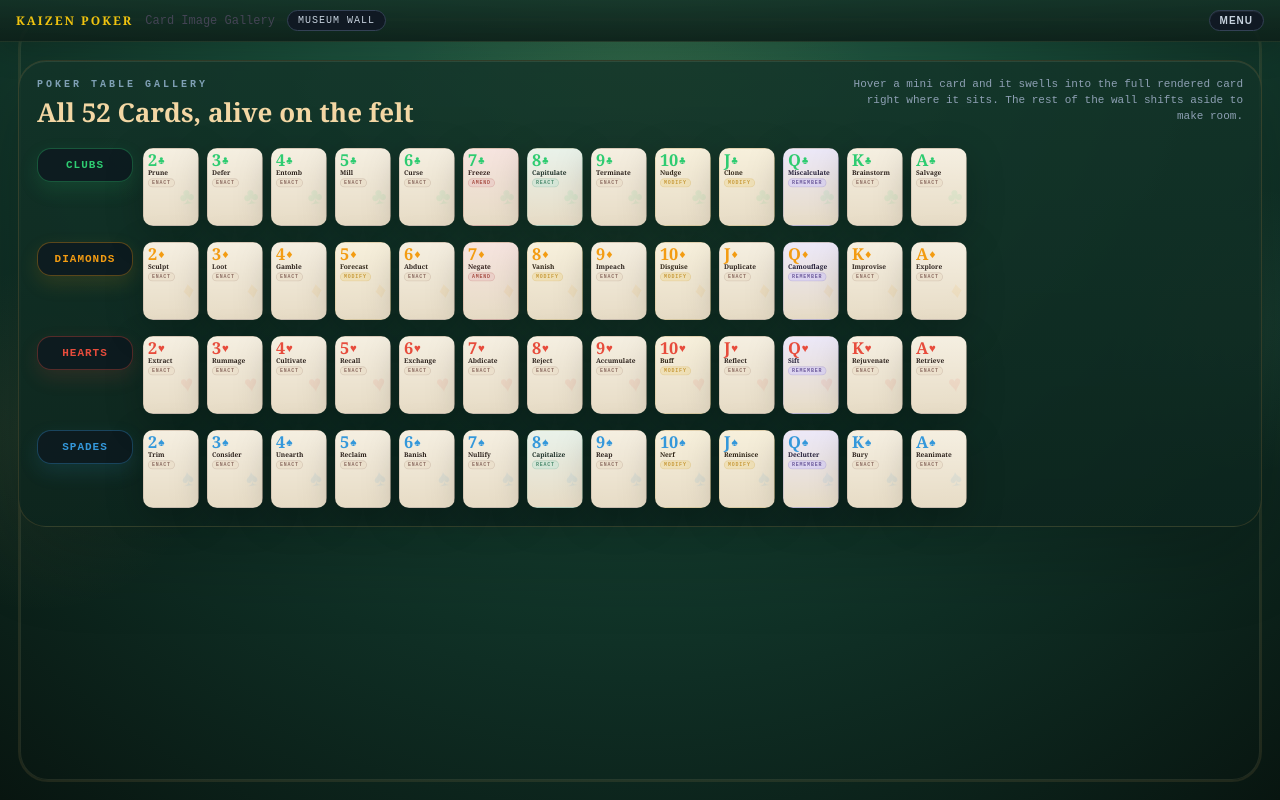
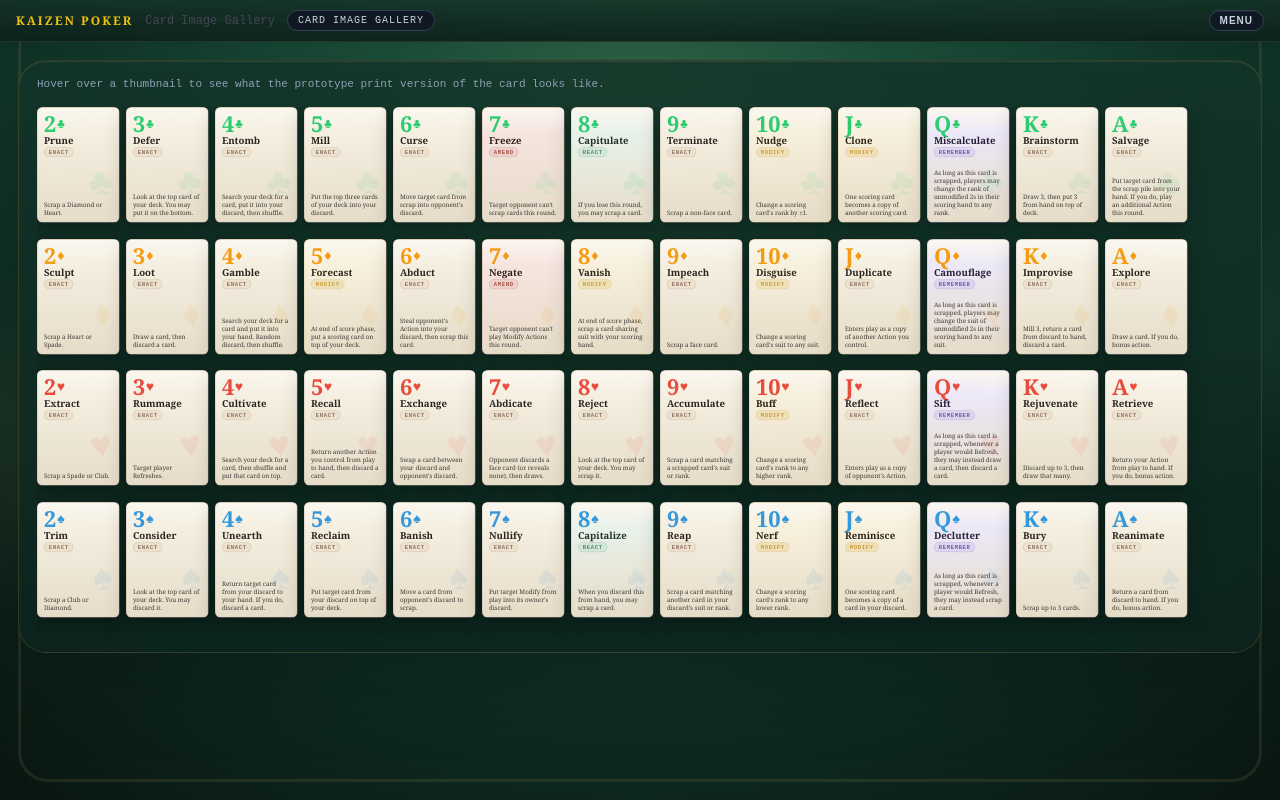
Before and after one commit to dsparks/kaizen-poker, a React (Vite) app: page / in a window 1280 px wide. Both pictures are taken after a click on the button "Card Image Gallery". Built offline with nearby package versions, Linux system fonts and the light colour scheme.

Commit message:
image gallery

```diff
--- a/src/KaizenPoker.jsx
+++ b/src/KaizenPoker.jsx
@@ -417,38 +417,18 @@ function VictoryCascade({winner,cards=[]}){if(!winner||winner==="TIE")return nul
       </div>
     </div>)}
   </div>);}
-function GalleryWallCard({id,hovered,onHover,onLeave,influence=0,direction=0}){const c=CM[id];const src=getRenderedCardSrc(c.name);
-  const[tilt,setTilt]=useState({x:0,y:0});
-  const pushX=!hovered&&direction?direction*influence*26:0;
-  const pushY=!hovered&&influence?-(influence*14):0;
-  const spreadRotate=!hovered&&direction?direction*influence*3.5:0;
-  const hoverTransform=`translateY(-10px) rotate(${(-1.4+tilt.x*0.16).toFixed(2)}deg) translateX(${(tilt.x*0.35).toFixed(1)}px)`;
-  const idleTransform=`translate(${pushX.toFixed(1)}px,${pushY.toFixed(1)}px) rotate(${spreadRotate.toFixed(2)}deg)`;
-  return <div
-    onMouseEnter={e=>{onHover?.();const rect=e.currentTarget.getBoundingClientRect();setTilt({x:e.clientX-(rect.left+rect.width/2),y:e.clientY-(rect.top+rect.height/2)});}}
-    onMouseLeave={()=>{setTilt({x:0,y:0});onLeave?.();}}
-    onMouseMove={e=>{if(!hovered)return;const rect=e.currentTarget.getBoundingClientRect();setTilt({x:e.clientX-(rect.left+rect.width/2),y:e.clientY-(rect.top+rect.height/2)});}}
+function GalleryThumbCard({id,onHover,onLeave,active=false,scale=1}){return <div
+  onMouseEnter={onHover}
+  onMouseLeave={onLeave}
   style={{
-      width:hovered?408:56,
-      height:hovered?555:78,
-      transition:"width .28s cubic-bezier(.16,.9,.22,1),height .28s cubic-bezier(.16,.9,.22,1),transform .32s cubic-bezier(.16,.9,.22,1),filter .28s ease,box-shadow .28s ease",
-      transform:hovered?hoverTransform:idleTransform,
-      filter:hovered?"drop-shadow(0 28px 52px rgba(0,0,0,.55))":"drop-shadow(0 10px 18px rgba(0,0,0,.22))",
-      boxShadow:hovered?"0 0 0 1px #ffffff10":"none",
-      position:"relative",
-      zIndex:hovered?8:1,
-      flex:"0 0 auto",
-      borderRadius:hovered?18:10,
-      overflow:"hidden"
+    width:120*scale,
+    height:168*scale,
+    transform:`scale(${scale}) translateY(${active?-4:0}px)`,
+    transformOrigin:"top left",
+    transition:"transform .18s ease,filter .18s ease",
+    filter:active?"drop-shadow(0 12px 22px rgba(0,0,0,.34)) brightness(1.04)":"drop-shadow(0 8px 16px rgba(0,0,0,.22))"
   }}>
-    <div style={{position:"absolute",inset:0,opacity:hovered?0:1,transition:"opacity .16s ease",pointerEvents:"none"}}>
-      <div style={{transform:`scale(${(0.82-(influence*.035)).toFixed(3)})`,transformOrigin:"top left",width:56,height:78}}>
-        <Card id={id} small/>
-      </div>
-    </div>
-    <div style={{position:"absolute",inset:0,opacity:hovered?1:0,transition:"opacity .18s ease",pointerEvents:"none"}}>
-      {src&&<img src={src} alt={c.name} draggable={false} style={{width:"100%",height:"100%",borderRadius:18,border:"1px solid #88a8c844",boxShadow:"0 0 0 1px #ffffff0c",objectFit:"cover",background:"#091018"}}/>}
-    </div>
+  <Card id={id}/>
 </div>;}
 function HandBadge({ids,mods}){if(!ids||ids.length!==5)return null;const r=evalHand(ids,mods);const c=TC[r.handRank];
   return <span style={{padding:"3px 10px",borderRadius:5,background:`${c}18`,border:`1px solid ${c}44`,color:c,fontWeight:700,fontSize:12,fontFamily:"Georgia,serif",whiteSpace:"nowrap"}}>{r.handName}</span>;}
@@ -1614,6 +1594,29 @@ export default function KaizenPoker(){
 
   if(gs.mode==="gallery"){
     const suitRows=[{suit:"C",label:"Clubs",color:"#dfe6eb"},{suit:"D",label:"Diamonds",color:"#ffd1d1"},{suit:"H",label:"Hearts",color:"#ffe0e0"},{suit:"S",label:"Spades",color:"#dde7f7"}];
+    const galleryPreviewScale=.5;
+    const galleryPreviewSourceWidth=816;
+    const galleryPreviewSourceHeight=1110;
+    const galleryPreviewCropX=36;
+    const galleryPreviewCropY=36;
+    const galleryPreviewWidth=galleryPreviewSourceWidth*galleryPreviewScale;
+    const galleryPreviewHeight=galleryPreviewSourceHeight*galleryPreviewScale;
+    const galleryPreviewInsetX=galleryPreviewCropX*galleryPreviewScale;
+    const galleryPreviewInsetY=galleryPreviewCropY*galleryPreviewScale;
+    const galleryPreviewFrameWidth=(galleryPreviewSourceWidth-(galleryPreviewCropX*2))*galleryPreviewScale;
+    const galleryPreviewFrameHeight=(galleryPreviewSourceHeight-(galleryPreviewCropY*2))*galleryPreviewScale;
+    const galleryPreviewRadius=14;
+    const galleryRowGap=8;
+    const galleryThumbScale=(galleryPreviewFrameHeight-(galleryRowGap*3))/4/180;
+    const galleryThumbWidth=Math.round(120*galleryThumbScale);
+    const hoveredCard=galleryHoverId?CM[galleryHoverId]:null;
+    const hoveredRankIndex=hoveredCard?RO.indexOf(hoveredCard.rank):-1;
+    const previewInsertIndex=hoveredRankIndex>=0?hoveredRankIndex+1:-1;
+    const gridColumns=hoveredRankIndex===-1
+      ?Array.from({length:13},()=>`${galleryThumbWidth}px`).join(" ")
+      :Array.from({length:14},(_,idx)=>idx===previewInsertIndex?`${galleryPreviewFrameWidth}px`:`${galleryThumbWidth}px`).join(" ");
+    const displayColumnIndex=originalIndex=>previewInsertIndex===-1?originalIndex:(originalIndex>=previewInsertIndex?originalIndex+1:originalIndex);
+    const hoveredSrc=hoveredCard?getRenderedCardSrc(hoveredCard.name):null;
     return(<div style={{minHeight:"100vh",background:"radial-gradient(circle at 50% -5%,#2c6a50 0%,#194c39 35%,#0f2e24 68%,#081510 100%)",color:"#e2e8f0",fontFamily:"'Courier New',monospace",display:"flex",flexDirection:"column",position:"relative",overflow:"hidden"}}>
       <div style={{position:"absolute",inset:0,pointerEvents:"none"}}>
         <div style={{position:"absolute",inset:18,borderRadius:30,border:"2px solid #b7965b22",boxShadow:"inset 0 0 0 1px #f3dfa81a"}}/>
@@ -1624,35 +1627,38 @@ export default function KaizenPoker(){
       <div style={{padding:"10px 16px",borderBottom:"1px solid #6e573122",display:"flex",alignItems:"center",gap:12,background:"linear-gradient(180deg,#143126dd,#0d2019ee)",fontSize:12,flexWrap:"wrap",position:"relative",zIndex:1,boxShadow:"0 10px 30px #00000026"}}>
         <span style={{fontFamily:"Georgia,serif",fontWeight:900,color:"#f1c40f",letterSpacing:2}}>KAIZEN POKER</span>
         <span style={{color:"#445"}}>Card Image Gallery</span>
-        <span style={{padding:"4px 10px",borderRadius:999,border:"1px solid #334155",color:"#c7d2de",fontSize:10,textTransform:"uppercase",letterSpacing:1,background:"#101923"}}>Museum Wall</span>
+        <span style={{padding:"4px 10px",borderRadius:999,border:"1px solid #334155",color:"#c7d2de",fontSize:10,textTransform:"uppercase",letterSpacing:1,background:"#101923"}}>Card Image Gallery</span>
         <button onClick={clearGameState} style={{marginLeft:"auto",padding:"4px 10px",borderRadius:999,border:"1px solid #334155",color:"#c7d2de",fontSize:10,fontWeight:800,textTransform:"uppercase",letterSpacing:1,background:"#101923",cursor:"pointer",boxShadow:"inset 0 1px 0 #ffffff10"}}>Menu</button>
       </div>
       <div style={{padding:18,position:"relative",zIndex:1,flex:1,minHeight:0,overflow:"auto"}}>
         <div style={{minWidth:0,padding:"16px 18px 18px",borderRadius:28,background:"linear-gradient(180deg,#133328d8,#0c241ddd)",border:"1px solid #8c6a3a44",boxShadow:"0 30px 80px #00000033,inset 0 1px 0 #f6e3b51a"}}>
-          <div style={{display:"flex",justifyContent:"space-between",alignItems:"baseline",gap:12,marginBottom:18,flexWrap:"wrap"}}>
-            <div>
-              <div style={{fontSize:10,letterSpacing:3,textTransform:"uppercase",color:"#7fa0b5",fontWeight:800,marginBottom:4}}>Poker Table Gallery</div>
-              <div style={{fontSize:26,fontFamily:"Georgia,serif",fontWeight:900,color:"#f3d7a4"}}>All 52 Cards, alive on the felt</div>
-            </div>
-            <div style={{fontSize:11,color:"#8ea0b4",maxWidth:400,lineHeight:1.45,textAlign:"right"}}>Hover a mini card and it swells into the full rendered card right where it sits. The rest of the wall shifts aside to make room.</div>
-          </div>
-          <div style={{display:"grid",gap:16}}>
-            {suitRows.map(row=>{const rowCards=RO.map(rank=>CARDS.find(c=>c.rank===rank&&c.suit===row.suit));const hoveredIndex=rowCards.findIndex(card=>card?.id===galleryHoverId);return <div key={row.suit} style={{display:"grid",gridTemplateColumns:"96px minmax(0,1fr)",gap:10,alignItems:"start"}}>
-              <div style={{alignSelf:"start",position:"sticky",top:0,padding:"10px 10px",borderRadius:14,background:"#0d1820cc",border:`1px solid ${SC[row.suit]}55`,boxShadow:`0 8px 20px ${SC[row.suit]}22`,color:SC[row.suit],fontWeight:800,fontSize:11,letterSpacing:1,textTransform:"uppercase",textAlign:"center"}}>{row.label}</div>
-              <div style={{display:"flex",flexWrap:"wrap",gap:8,alignItems:"flex-start",minHeight:78}}>
-                {rowCards.map((card,index)=>{const distance=hoveredIndex===-1?99:Math.abs(index-hoveredIndex);const influence=hoveredIndex===-1||distance===0?0:Math.max(0,1.25-distance*0.28);const direction=hoveredIndex===-1||distance===0?0:(index<hoveredIndex?-1:1);return(
-                  <GalleryWallCard
-                    key={card.id}
+          <div style={{fontSize:11,color:"#8ea0b4",lineHeight:1.45,marginBottom:14}}>Hover over a thumbnail to see what the prototype print version of the card looks like.</div>
+          <div style={{display:"grid",gridTemplateColumns:"minmax(0,1fr)",gap:12,alignItems:"start"}}>
+            <div style={{overflowX:"auto",overflowY:"hidden",paddingBottom:8}}>
+              <div style={{position:"relative",width:hoveredRankIndex===-1?(galleryThumbWidth*13)+(12*6):(galleryThumbWidth*13)+(12*6)+galleryPreviewFrameWidth+6,minHeight:galleryPreviewFrameHeight}}>
+                <div style={{display:"grid",gridTemplateColumns:gridColumns,gridTemplateRows:`repeat(4, ${(galleryPreviewFrameHeight-(galleryRowGap*3))/4}px)`,columnGap:6,rowGap:galleryRowGap,alignItems:"start",transition:"grid-template-columns .26s cubic-bezier(.22,.84,.26,1)"}}>
+                  {hoveredRankIndex!==-1&&hoveredSrc&&<div
+                    onMouseEnter={()=>setGalleryHoverId(hoveredCard.id)}
+                    onMouseLeave={()=>setGalleryHoverId(curr=>curr===hoveredCard.id?null:curr)}
+                    style={{gridColumn:`${previewInsertIndex+1}`,gridRow:"1 / span 4",alignSelf:"stretch",justifySelf:"start",width:galleryPreviewFrameWidth,height:galleryPreviewFrameHeight,pointerEvents:"auto",animation:"inspectPop 0.16s ease-out"}}>
+                    <div style={{position:"relative",width:"100%",height:"100%",borderRadius:galleryPreviewRadius,overflow:"hidden",boxShadow:"0 28px 72px #00000066,0 0 0 1px #ffffff0f",border:"1px solid #88a8c844",background:"#091018"}}>
+                      <img src={hoveredSrc} alt={hoveredCard.name} draggable={false} style={{position:"absolute",left:`-${galleryPreviewInsetX}px`,top:`-${galleryPreviewInsetY}px`,width:galleryPreviewWidth,height:galleryPreviewHeight,display:"block",objectFit:"cover"}}/>
+                    </div>
+                  </div>}
+                  {suitRows.flatMap((row,rowIndex)=>RO.map((rank,colIndex)=>{const card=CARDS.find(c=>c.rank===rank&&c.suit===row.suit);return(
+                    <div key={card.id} style={{gridColumn:`${displayColumnIndex(colIndex)+1}`,gridRow:`${rowIndex+1}`,alignSelf:"start",justifySelf:"start",width:galleryThumbWidth,height:(galleryPreviewFrameHeight-(galleryRowGap*3))/4}}>
+                      <GalleryThumbCard
                         id={card.id}
-                    hovered={galleryHoverId===card.id}
-                    influence={influence}
-                    direction={direction}
+                        scale={galleryThumbScale}
+                        active={galleryHoverId===card.id}
                         onHover={()=>setGalleryHoverId(card.id)}
                         onLeave={()=>setGalleryHoverId(curr=>curr===card.id?null:curr)}
                       />
-                );})}
-              </div>
-            </div>})}
+                    </div>
+                  );}))}
+                </div>
+              </div>
+            </div>
           </div>
         </div>
       </div>
```
Lines whose indentation alone changed are shown as unchanged.
